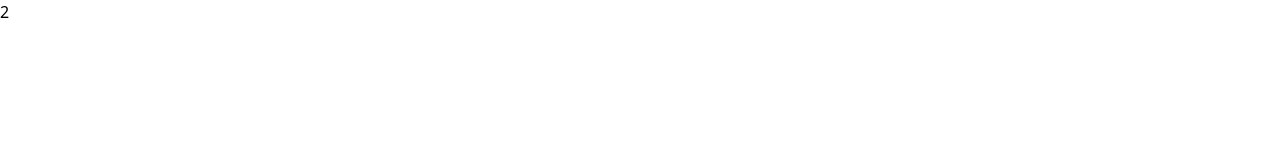
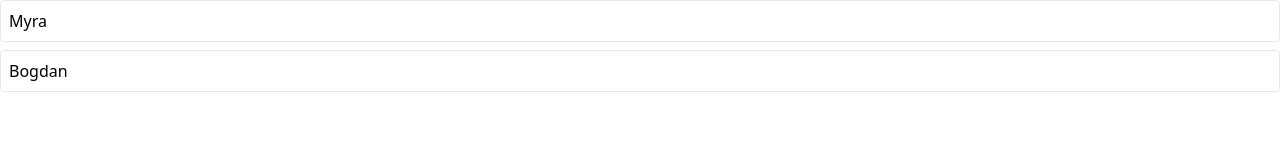
Before and after one commit to BogdanSkochynskyi/react-media-udemy, a React (Create React App) app: page / in a window 1280 px wide. Shown: the top 160 px of the page. Built offline with nearby package versions, Linux system fonts and the light colour scheme; data requests are answered from the project's data file.

Commit message:
Added a users list view

```diff
--- a/package.json
+++ b/package.json
@@ -20,7 +20,7 @@
   },
   "scripts": {
     "start": "react-scripts start",
-    "start:server": "json-server --watch db.json --port 3005 --delay 10000",
+    "start:server": "json-server --watch db.json --port 3005 --delay 1000",
     "build": "react-scripts build",
     "test": "react-scripts test",
     "eject": "react-scripts eject"
--- a/src/components/UsersList.js
+++ b/src/components/UsersList.js
@@ -23,8 +23,17 @@
         return <div>Error fetching data...</div>
     }
 
+    const renderedUsers = data.map((user) => {
+        return <div key={user.id} className="mb-2 border rounded">
+            <div className="flex p-2 justify-between items-centered cursor-pointer">
+                {user.name}
+            </div>
+
+        </div>
+    })
+
     return (
-        <div>{data.length}</div>
+        <div>{renderedUsers}</div>
     )
 }
 
```
